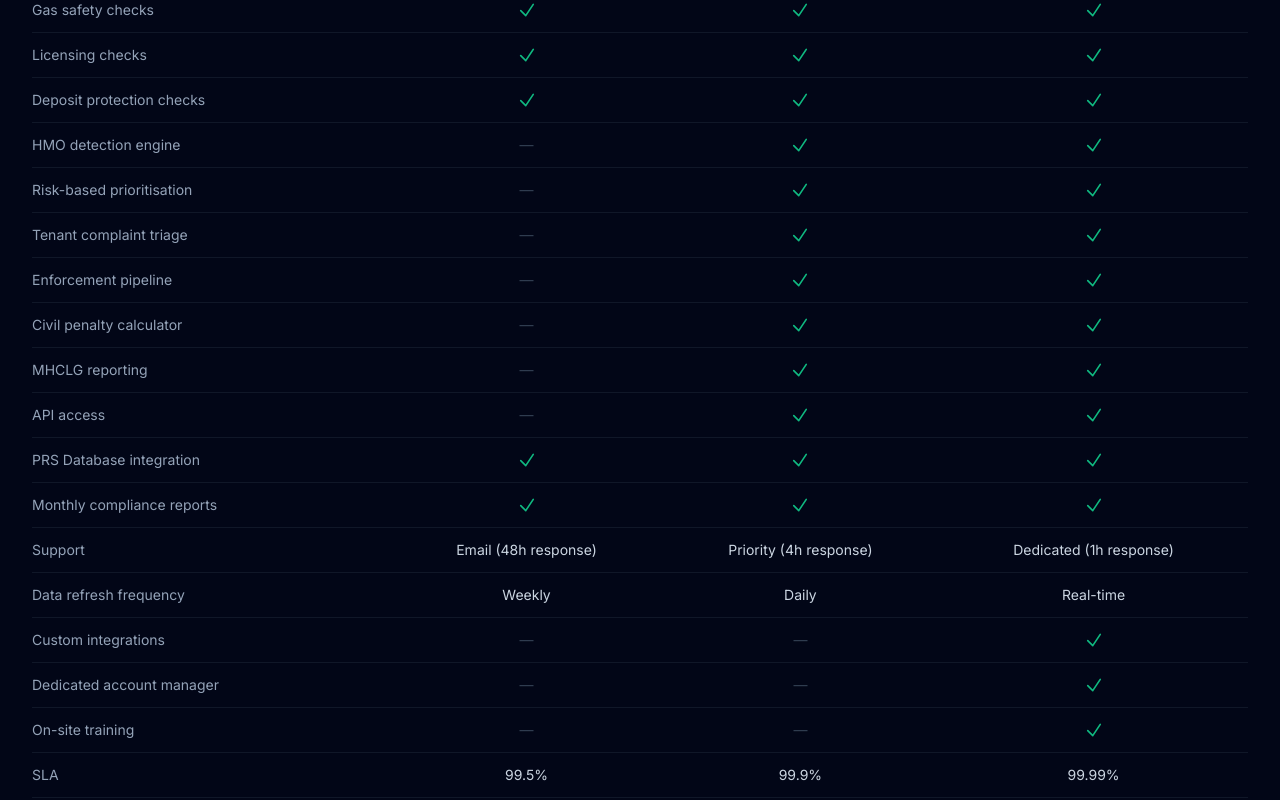
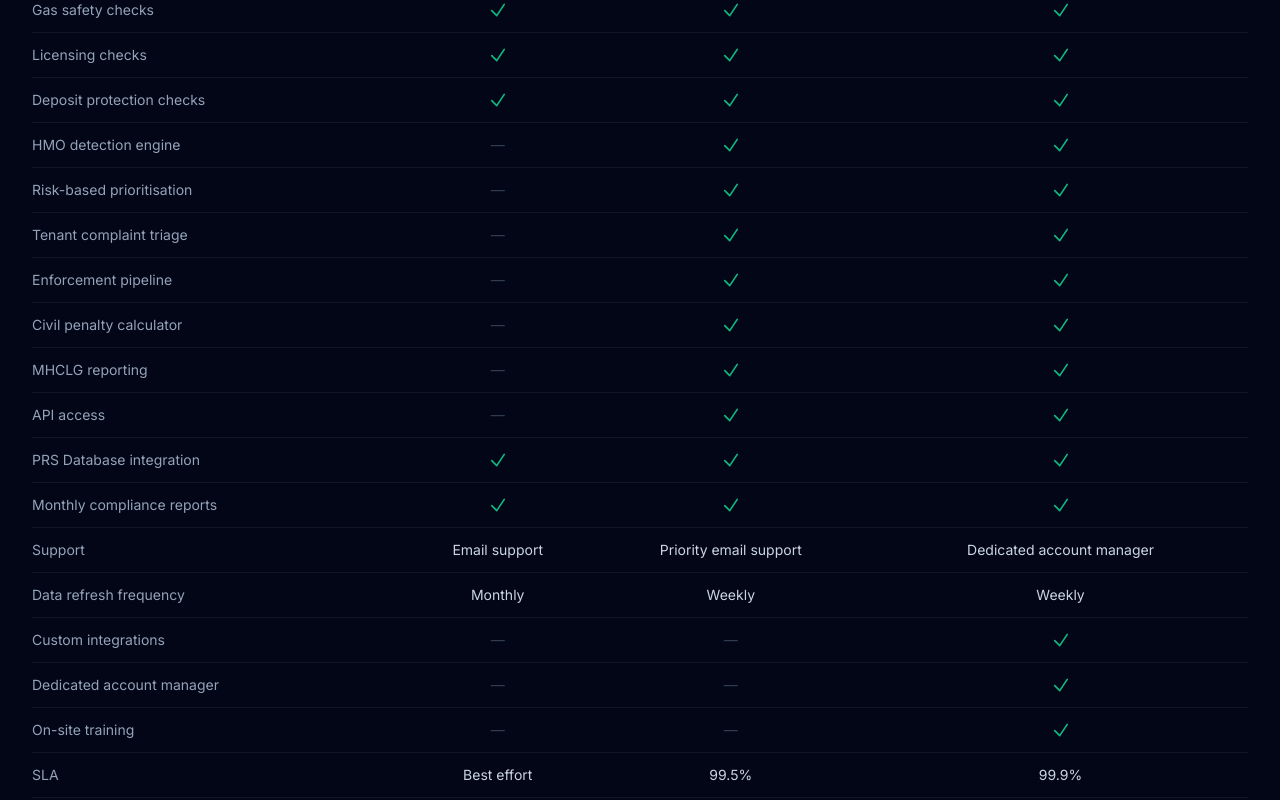
Before and after one commit to skillettsites/prscheck, a Next.js app: page /pricing in a window 1280 px wide. Shown: the part 1220-2020 px from the top of the page. Built offline with nearby package versions, Linux system fonts and the light colour scheme.

Commit message:
Tone down pricing promises: realistic support, data refresh, and SLA levels

```diff
--- a/src/app/pricing/page.tsx
+++ b/src/app/pricing/page.tsx
@@ -33,12 +33,12 @@ const tiers = [
       "API access": false,
       "PRS Database integration": true,
       "Monthly compliance reports": true,
-      "Support": "Email (48h response)",
-      "Data refresh frequency": "Weekly",
+      "Support": "Email support",
+      "Data refresh frequency": "Monthly",
       "Custom integrations": false,
       "Dedicated account manager": false,
       "On-site training": false,
-      "SLA": "99.5%",
+      "SLA": "Best effort",
     },
   },
   {
@@ -64,12 +64,12 @@ const tiers = [
       "API access": true,
       "PRS Database integration": true,
       "Monthly compliance reports": true,
-      "Support": "Priority (4h response)",
-      "Data refresh frequency": "Daily",
+      "Support": "Priority email support",
+      "Data refresh frequency": "Weekly",
       "Custom integrations": false,
       "Dedicated account manager": false,
       "On-site training": false,
-      "SLA": "99.9%",
+      "SLA": "99.5%",
     },
   },
   {
@@ -95,12 +95,12 @@ const tiers = [
       "API access": true,
       "PRS Database integration": true,
       "Monthly compliance reports": true,
-      "Support": "Dedicated (1h response)",
-      "Data refresh frequency": "Real-time",
+      "Support": "Dedicated account manager",
+      "Data refresh frequency": "Weekly",
       "Custom integrations": true,
       "Dedicated account manager": true,
       "On-site training": true,
-      "SLA": "99.99%",
+      "SLA": "99.9%",
     },
   },
 ];
```
